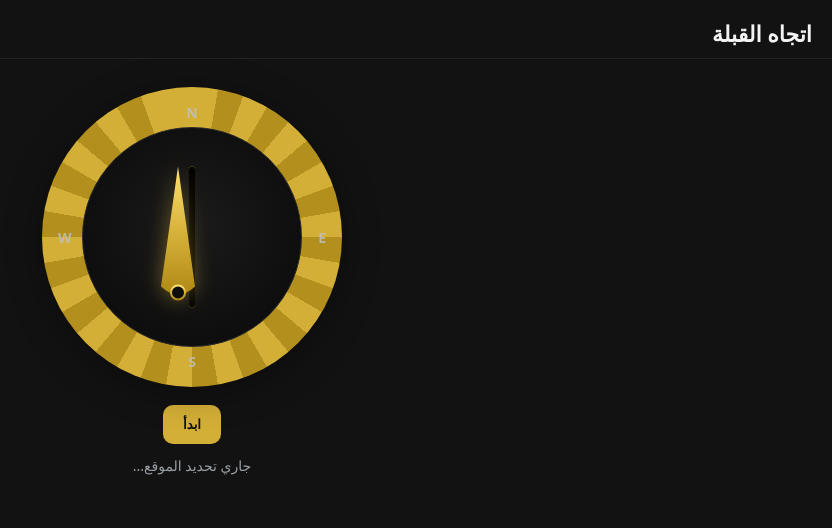
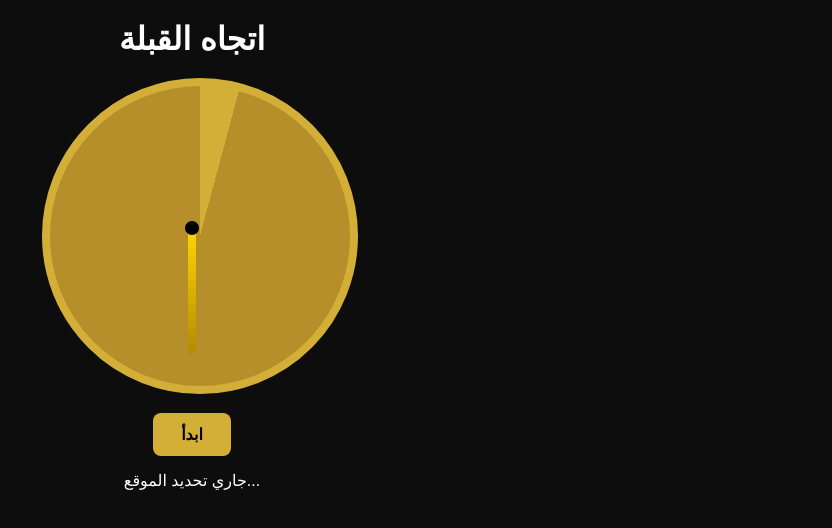
Before and after one commit to MohammedQashqary/qibla-compass, a plain HTML site: page index.html in a window 1280 px wide. Both pictures are taken after a click on the button "ابدأ". Shown: the whole page, without its empty margins (448-1280 px from the left). Drawn offline with Linux system fonts and the light colour scheme.

Commit message:
Update index.html

```diff
--- a/index.html
+++ b/index.html
@@ -1,235 +1,180 @@
 <!DOCTYPE html>
-<html lang="ar" dir="rtl">
+<html lang="ar">
 <head>
 <meta charset="UTF-8" />
-  <meta name="viewport" content="width=device-width, initial-scale=1" />
+<meta name="viewport" content="width=device-width, initial-scale=1.0">
 <title>اتجاه القبلة</title>
 <style>
-    :root{
-      --gold:#d4af37;
-      --gold-dark:#b38f1d;
-      --bg:#121212;
-      --text:#f3f3f3;
-      --muted:#9aa0a6;
-      --ring:#1f1f1f;
-      --ok:#19c37d;
-      --warn:#ffad33;
-    }
-    *{box-sizing:border-box}
-    body{
-      margin:0; background:var(--bg); color:var(--text);
-      font-family: system-ui, -apple-system, Segoe UI, Roboto, "Helvetica Neue", Arial, "Noto Sans", "Apple Color Emoji", "Segoe UI Emoji";
+  body {
+    background: #0d0d0d;
+    color: white;
+    text-align: center;
+    font-family: "Arial", sans-serif;
+    margin: 0;
+    padding: 0;
   }
 
-    /* رأس بسيط */
-    .hero{
-      padding:18px 20px 10px; display:flex; align-items:center; justify-content:space-between;
-      border-bottom:1px solid #232323;
+  h1 {
+    margin: 20px 0;
   }
-    .title{font-size:22px; font-weight:700}
 
-    /* البوصلة */
-    .wrap{display:flex; flex-direction:column; align-items:center; padding:18px}
-    .compass{
-      position:relative; width:300px; height:300px;
-      display:grid; place-items:center;
-      margin:10px auto 8px;
+  .compass-container {
+    position: relative;
+    margin: 20px auto;
+    width: 300px;
+    height: 300px;
   }
-    /* الحلقة الذهبية المزخرفة */
-    .ring{
-      position:absolute; inset:0; border-radius:50%;
-      background:
-        radial-gradient(closest-side, transparent 68%, var(--ring) 69% 70%, transparent 71%) ,
-        conic-gradient(from 0deg,
-          var(--gold) 0 10deg, var(--gold-dark) 10deg 20deg, var(--gold) 20deg 30deg, var(--gold-dark) 30deg 40deg,
-          var(--gold) 40deg 50deg, var(--gold-dark) 50deg 60deg, var(--gold) 60deg 70deg, var(--gold-dark) 70deg 80deg,
-          var(--gold) 80deg 90deg, var(--gold-dark) 90deg 100deg, var(--gold) 100deg 110deg, var(--gold-dark) 110deg 120deg,
-          var(--gold) 120deg 130deg, var(--gold-dark) 130deg 140deg, var(--gold) 140deg 150deg, var(--gold-dark) 150deg 160deg,
-          var(--gold) 160deg 170deg, var(--gold-dark) 170deg 180deg, var(--gold) 180deg 190deg, var(--gold-dark) 190deg 200deg,
-          var(--gold) 200deg 210deg, var(--gold-dark) 210deg 220deg, var(--gold) 220deg 230deg, var(--gold-dark) 230deg 240deg,
-          var(--gold) 240deg 250deg, var(--gold-dark) 250deg 260deg, var(--gold) 260deg 270deg, var(--gold-dark) 270deg 280deg,
-          var(--gold) 280deg 290deg, var(--gold-dark) 290deg 300deg, var(--gold) 300deg 310deg, var(--gold-dark) 310deg 320deg,
-          var(--gold) 320deg 330deg, var(--gold-dark) 330deg 340deg, var(--gold) 340deg 360deg);
-      filter: drop-shadow(0 6px 18px rgba(0,0,0,.35));
+
+  /* دائرة الخلفية الذهبية */
+  .compass-ring {
+    width: 100%;
+    height: 100%;
+    border-radius: 50%;
+    background: conic-gradient(
+      #d4af37 0deg 15deg,
+      #b68e2a 15deg 30deg
+    );
+    border: 8px solid #d4af37;
   }
-    /* قرص داخلي غامق مع اتجاهات */
-    .dial{
-      position:absolute; width:220px; height:220px; border-radius:50%;
-      background: radial-gradient(circle at 50% 45%, #1b1b1b, #0e0e0e 70%);
-      border:1px solid #2a2a2a; display:grid; place-items:center; color:#bfbfbf;
-    }
-    .marks{
-      position:absolute; inset:18px; pointer-events:none; color:#bfbfbf; font-weight:600;
-    }
-    .marks span{position:absolute; font-size:14px; opacity:.85}
-    .marks .n{top:-2px; left:50%; transform:translateX(-50%)}
-    .marks .s{bottom:-2px; left:50%; transform:translateX(-50%)}
-    .marks .e{right:-2px; top:50%; transform:translateY(-50%)}
-    .marks .w{left:-2px; top:50%; transform:translateY(-50%)}
 
-    /* سهم القبلة الذهبي (SVG) */
+  /* السهم (الإبرة) */
   .needle {
     position: absolute;
+    top: 50%;
     left: 50%;
-  top: 50%;
-  width: 6px; /* عرض السهم */
-  height: 47%; /* طول السهم */
-  background: linear-gradient(to bottom, #ffd700, #c6a200);
-  border-radius: 5px;
-
-  /* نقطة السهم */
-  box-shadow: 0 0 0 8px #000 inset;
-
-  /* الآن يتمركز من النص ويدور حول قاعدة النقطة */
-  transform: translate(-50%, -50%) rotate(0deg);
-  transform-origin: 50% 90%;
+    width: 8px;
+    height: 42%;
+    background: linear-gradient(to bottom, #ffd700, #b48b02);
+    border-radius: 4px;
+    transform-origin: 50% 100%;
+    transform: translate(-50%, 0) rotate(0deg);
+    box-shadow: none;
+    border: none;
+    z-index: 5;
   }
 
+  /* النقطة السوداء في مركز البوصلة */
+  .needle-center {
+    position: absolute;
+    top: 50%;
+    left: 50%;
+    width: 14px;
+    height: 14px;
+    background: black;
+    border-radius: 50%;
+    transform: translate(-50%, -50%);
+    z-index: 6;
+  }
 
-    /* نستخدم SVG للسهم */
-    svg{display:block}
-    .glow{filter: drop-shadow(0 0 10px rgba(212,175,55,.45));}
+  button {
+    background-color: #d4af37;
+    color: black;
+    border: none;
+    padding: 12px 28px;
+    font-size: 16px;
+    border-radius: 8px;
+    cursor: pointer;
+    margin-top: 15px;
+    font-weight: bold;
+  }
 
-    /* زر */
-    .btn{
-      padding:12px 20px; border:0; border-radius:10px; background:var(--gold); color:#111; font-weight:700;
-      margin:10px auto 0; display:inline-flex; align-items:center; gap:8px; cursor:pointer;
+  p {
+    margin-top: 15px;
   }
-    .btn:active{transform:scale(.98)}
-    .hint{margin-top:12px; color:var(--muted); font-size:14px}
 
-    /* حالة النجاح */
-    .success .ring{animation: pulse 900ms ease-in-out 2}
-    @keyframes pulse{
-      0%{box-shadow:0 0 0 0 rgba(212,175,55,.0)}
-      50%{box-shadow:0 0 0 16px rgba(212,175,55,.18)}
-      100%{box-shadow:0 0 0 0 rgba(212,175,55,.0)}
+  .success {
+    color: #00ff66;
+    font-weight: bold;
   }
-    .ok-text{color:var(--ok); font-weight:700; margin-top:12px}
 </style>
 </head>
 <body>
-  <div class="hero">
-    <div class="title">اتجاه القبلة</div>
+
+<h1>اتجاه القبلة</h1>
+
+<div class="compass-container">
+  <div class="compass-ring"></div>
+  <div class="needle"></div>
+  <div class="needle-center"></div>
 </div>
 
-  <div class="wrap">
-    <div class="compass" id="compass">
-      <div class="ring"></div>
-      <div class="dial"></div>
-      <div class="marks">
-        <span class="n">N</span>
-        <span class="s">S</span>
-        <span class="e">E</span>
-        <span class="w">W</span>
-      </div>
-
-      <!-- سهم القبلة الذهبي -->
-      <div class="needle" id="needle">
-        <svg class="glow" width="34" height="170" viewBox="0 0 34 170" xmlns="http://www.w3.org/2000/svg">
-          <!-- جسم السهم -->
-          <path d="M17 0 L34 120 Q17 136 0 120 Z" fill="url(#gold)" />
-          <!-- دائرة صغيرة في القاعدة -->
-          <circle cx="17" cy="126" r="7" fill="#0e0e0e" stroke="url(#gold)" stroke-width="2"/>
-          <defs>
-            <linearGradient id="gold" x1="0" x2="0" y1="0" y2="1">
-              <stop offset="0%"  stop-color="#ffdf6e"/>
-              <stop offset="55%" stop-color="#d4af37"/>
-              <stop offset="100%" stop-color="#b08916"/>
-            </linearGradient>
-          </defs>
-        </svg>
-      </div>
-    </div>
-
-    <button class="btn" id="startBtn">ابدأ</button>
-    <div id="msg" class="hint">اضغط ابدأ ثم حرّك الهاتف حتى يثبت السهم على القبلة.</div>
-  </div>
+<button id="start">ابدأ</button>
+<p id="status">اضغط ابدأ ثم حرك الهاتف حتى يثبت السهم على القبلة.</p>
 
 <script>
-    const needle   = document.getElementById('needle');
-    const msg      = document.getElementById('msg');
-    const compass  = document.getElementById('compass');
+  const needle = document.querySelector('.needle');
+  const statusText = document.getElementById('status');
 
-    let qiblaAngle = null;
-    let lastRotate = 0;
-    let lockedOK   = false; // لمنع الاهتزاز المتكرر
+  let qiblaDirection = null;
+  let heading = 0;
 
-    // حساب زاوية القبلة
-    function computeQibla(lat, lon){
-      const kaabaLat = 21.4225 * Math.PI/180;
-      const kaabaLon = 39.8262 * Math.PI/180;
-      const φ = lat * Math.PI/180, λ = lon * Math.PI/180;
+  // دالة حساب القبلة حسب إحداثيات المستخدم
+  function calculateQibla(lat, lon) {
+    const kaabaLat = 21.4225 * Math.PI / 180;
+    const kaabaLon = 39.8262 * Math.PI / 180;
+    lat = lat * Math.PI / 180;
+    lon = lon * Math.PI / 180;
 
-      const y = Math.sin(kaabaLon-λ) * Math.cos(kaabaLat);
-      const x = Math.cos(φ)*Math.sin(kaabaLat) - Math.sin(φ)*Math.cos(kaabaLat)*Math.cos(kaabaLon-λ);
-      return (Math.atan2(y, x) * 180/Math.PI + 360) % 360;
+    const y = Math.sin(kaabaLon - lon);
+    const x = Math.cos(lat) * Math.tan(kaabaLat) - Math.sin(lat) * Math.cos(kaabaLon - lon);
+    const bearing = Math.atan2(y, x);
+    return (bearing * 180 / Math.PI + 360) % 360;
   }
 
-    // فلترة بسيطة لتنعيم الحركة
-    function lerp(a, b, t){ return a + (b-a)*t; }
-    function norm(deg){ let d = (deg%360+360)%360; if(d>180) d-=360; return d; } // -180..180
-
-    async function start(){
-      msg.textContent = "جاري طلب الأذونات...";
-      // إذن مستشعر الاتجاه (iOS)
-      if (typeof DeviceOrientationEvent !== "undefined" &&
-          typeof DeviceOrientationEvent.requestPermission === "function"){
-        try{
-          const res = await DeviceOrientationEvent.requestPermission();
-          if(res !== "granted"){ msg.textContent = "❌ لم يتم منح إذن البوصلة."; return; }
-        }catch(e){ msg.textContent = "❌ تعذّر إذن البوصلة."; return; }
+  // تفعيل GPS للحصول على موقع المستخدم
+  function getLocation() {
+    if (!navigator.geolocation) {
+      alert("المتصفح لا يدعم تحديد الموقع.");
+      return;
+    }
+    statusText.textContent = "جاري تحديد الموقع...";
+    navigator.geolocation.getCurrentPosition(pos => {
+      const { latitude, longitude } = pos.coords;
+      qiblaDirection = calculateQibla(latitude, longitude);
+      statusText.textContent = "تم تحديد القبلة، فعّل البوصلة الآن.";
+    }, () => {
+      statusText.textContent = "فشل تحديد الموقع. تأكد من تشغيل GPS ومنح الإذن.";
+    });
   }
 
-      // الحصول على الموقع
-      if(!navigator.geolocation){ msg.textContent = "❌ المتصفح لا يدعم GPS."; return; }
-      msg.textContent = "جاري تحديد الموقع...";
-      navigator.geolocation.getCurrentPosition(pos=>{
-        qiblaAngle = computeQibla(pos.coords.latitude, pos.coords.longitude);
-        msg.textContent = "حرّك الهاتف حتى يثبت السهم على القبلة.";
-
-        window.addEventListener('deviceorientation', onOrientation, true);
-      }, _=>{
-        msg.textContent = "❌ فشل تحديد الموقع. فعّل GPS ومنح الإذن.";
-      }, {enableHighAccuracy:true, timeout:10000});
+  // تحريك السهم مع بوصلة الجهاز
+  function startCompass() {
+    if (typeof DeviceOrientationEvent.requestPermission === 'function') {
+      DeviceOrientationEvent.requestPermission().then(permission => {
+        if (permission === 'granted') {
+          window.addEventListener('deviceorientation', updateCompass);
         }
-
-    function onOrientation(e){
-      if(qiblaAngle==null) return;
-
-      // heading الحقيقي (Safari يعطي webkitCompassHeading جاهز، غيره نستخدم 360 - alpha)
-      let heading = (typeof e.webkitCompassHeading === "number") ? e.webkitCompassHeading : (360 - (e.alpha||0));
-      if(isNaN(heading)){ msg.textContent = "⚠️ فعّل مستشعر الحركة من الإعدادات."; return; }
-
-      // فرق القبلة عن اتجاه الجهاز
-      let target = qiblaAngle - heading; // درجات
-      // نعادي الفارق إلى -180..180 ثم ننعّم الحركة
-      let delta = norm(target - lastRotate);
-      lastRotate = lerp(lastRotate, lastRotate + delta, 0.18);
-
-      needle.style.transform = `translate(-50%, -78%) rotate(${lastRotate}deg)`;
-
-      // نجاح إذا ضمن هامش ±6°
-      const within = Math.abs(norm(target)) <= 6;
-      if(within){
-        compass.classList.add('success');
-        if(!lockedOK){
-          msg.className = 'ok-text';
-          msg.textContent = "اتجاه القبلة صحيح";
-          // اهتزاز (قد لا يعمل في iOS)
-          if(navigator.vibrate) navigator.vibrate([0, 50, 50, 50]);
-          lockedOK = true;
-          setTimeout(()=>compass.classList.remove('success'), 1200);
-        }
-      }else{
-        compass.classList.remove('success');
-        msg.className = 'hint';
-        msg.textContent = "حرّك الهاتف حتى يثبت السهم على القبلة.";
-        lockedOK = false;
+      });
+    } else {
+      window.addEventListener('deviceorientation', updateCompass);
     }
   }
 
-    document.getElementById('startBtn').addEventListener('click', start);
+  // تحديث السهم كلما تحرك الجهاز
+  function updateCompass(event) {
+    heading = event.webkitCompassHeading || (360 - event.alpha);
+    if (qiblaDirection !== null) {
+      const angle = qiblaDirection - heading;
+      needle.style.transform = `translate(-50%, 0) rotate(${angle}deg)`;
+
+      //判 إذا السهم مضبوط على القبلة
+      if (Math.abs(angle) < 5) {
+        statusText.textContent = "اتجاه القبلة صحيح ✅";
+        statusText.classList.add('success');
+        if (navigator.vibrate) navigator.vibrate(200);
+      } else {
+        statusText.textContent = "حرك الهاتف حتى يتجه السهم نحو القبلة.";
+        statusText.classList.remove('success');
+      }
+    }
+  }
+
+  // عند الضغط على زر ابدأ
+  document.getElementById('start').addEventListener('click', () => {
+    getLocation();
+    startCompass();
+  });
 </script>
+
 </body>
 </html>
```
Lines whose indentation alone changed are shown as unchanged.
